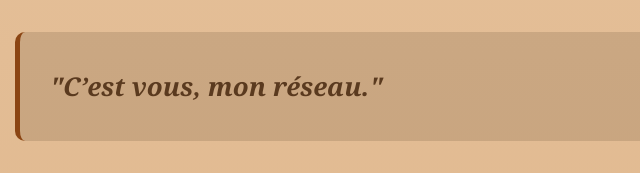
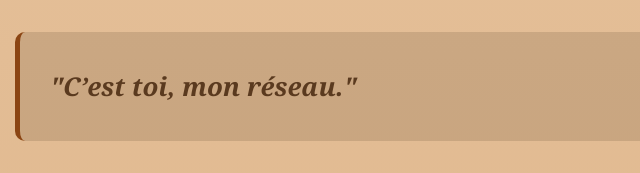
Before and after one commit to Kurstz/Remerciements, a plain HTML site: page index.html in a window 1280 px wide. Shown: the part 505-678 px from the top of the page, 295-935 px from the left. Drawn offline with Linux system fonts and the light colour scheme.

Commit message:
Update index.html

```diff
--- a/index.html
+++ b/index.html
@@ -160,7 +160,7 @@
             </p>
 
             <div class="quote">
-                <p>"C’est vous, mon réseau." <span class="coffee"></span></p>
+                <p>"C’est toi, mon réseau." <span class="coffee"></span></p>
             </div>
 
             <p>
```
